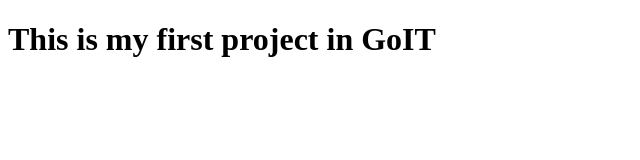
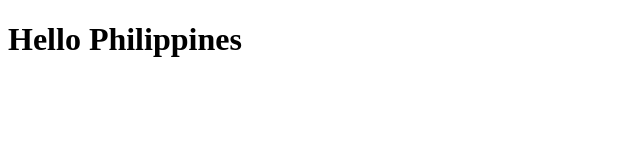
Before and after one commit to Juzehfriu/git-demo-fson4-local, a plain HTML site: page index.html in a window 1280 px wide. Shown: the whole page, without its empty margins (0-640 px from the left). Drawn offline with Linux system fonts and the light colour scheme.

Commit message:
Update index.html

```diff
--- a/index.html
+++ b/index.html
@@ -6,6 +6,6 @@
     <title>Document</title>
 </head>
 <body>
-    <h1>This is my first project in GoIT</h1>
+    <h1>Hello Philippines</h1>
 </body>
 </html>
```
